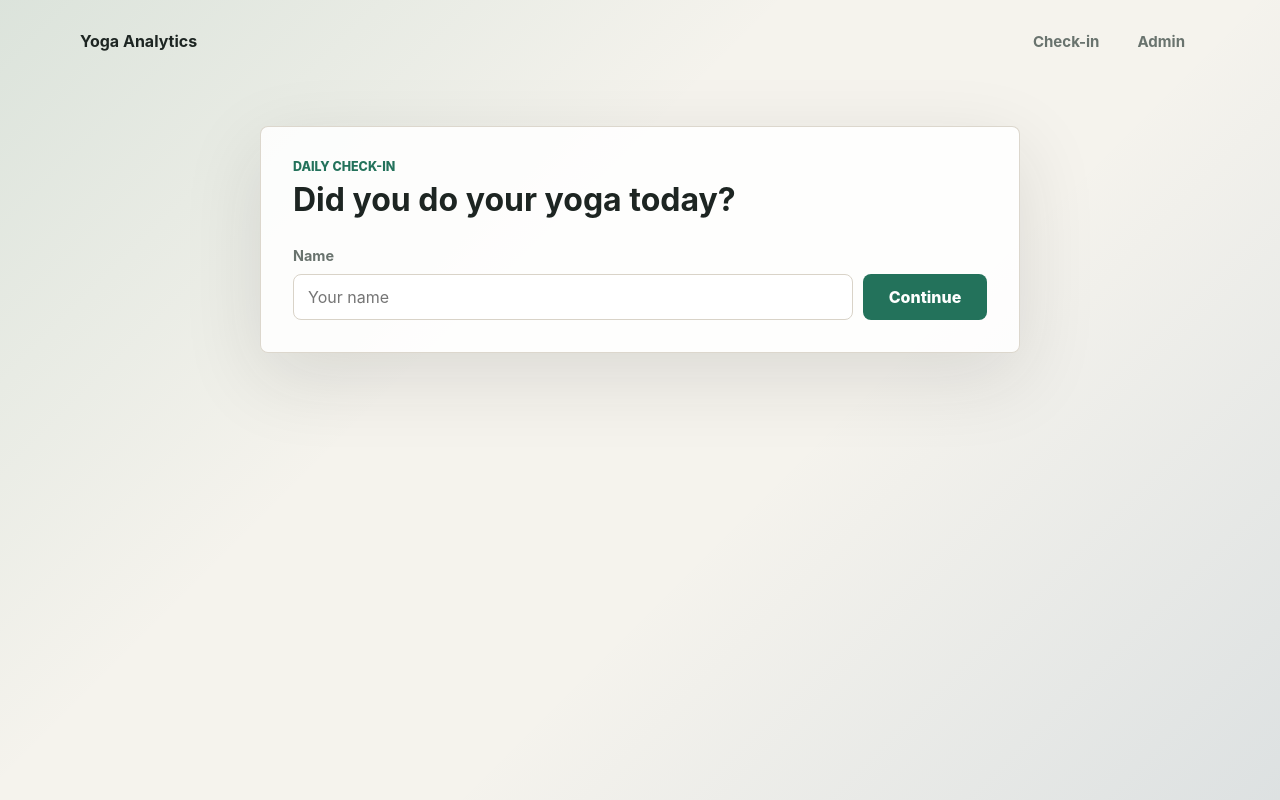
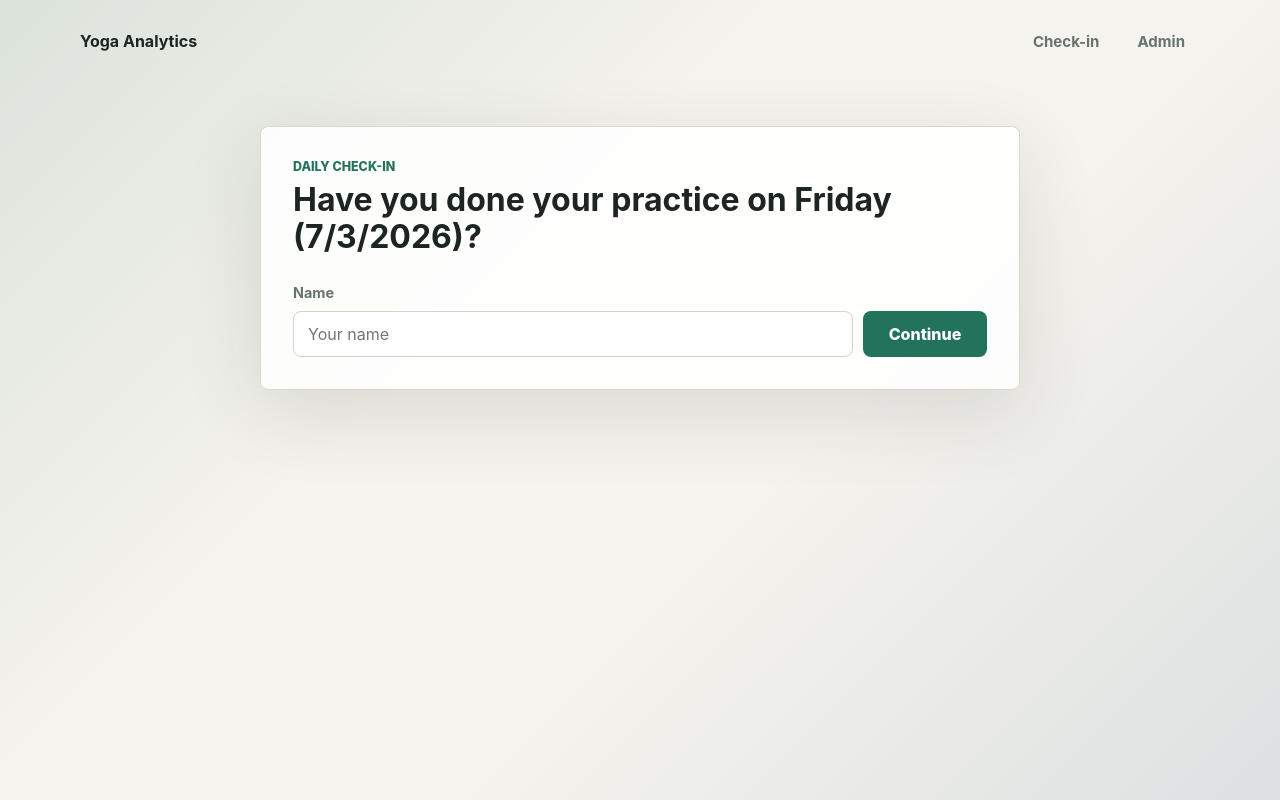
Before and after one commit to Itz-Viggy/yogaAnalytics, a Next.js app: page / in a window 1280 px wide. Built offline with nearby package versions, Linux system fonts and the light colour scheme.

Commit message:
prompt format changes

```diff
--- a/src/components/UserCheckIn.tsx
+++ b/src/components/UserCheckIn.tsx
@@ -23,6 +23,9 @@ type SaveResult = {
 };
 
 export function UserCheckIn() {
+  const today = new Date();
+  const practiceDay = today.toLocaleDateString(undefined, { weekday: "long" });
+  const practiceDate = today.toLocaleDateString();
   const [name, setName] = useState("");
   const [lookup, setLookup] = useState<LookupState>({ status: "idle" });
   const [isLookingUp, setIsLookingUp] = useState(false);
@@ -120,7 +123,13 @@ export function UserCheckIn() {
     <section className="checkInPanel" aria-labelledby="check-in-title">
       <div className="panelHeader">
         <p className="eyebrow">Daily check-in</p>
-        <h1 id="check-in-title">Did you do your yoga today?</h1>
+        <h1 id="check-in-title">
+          Have you done your practice on{" "}
+          <span className="highlight">
+            {practiceDay} ({practiceDate})
+          </span>
+          ?
+        </h1>
       </div>
 
       <form className="nameForm" onSubmit={handleLookup}>
```
